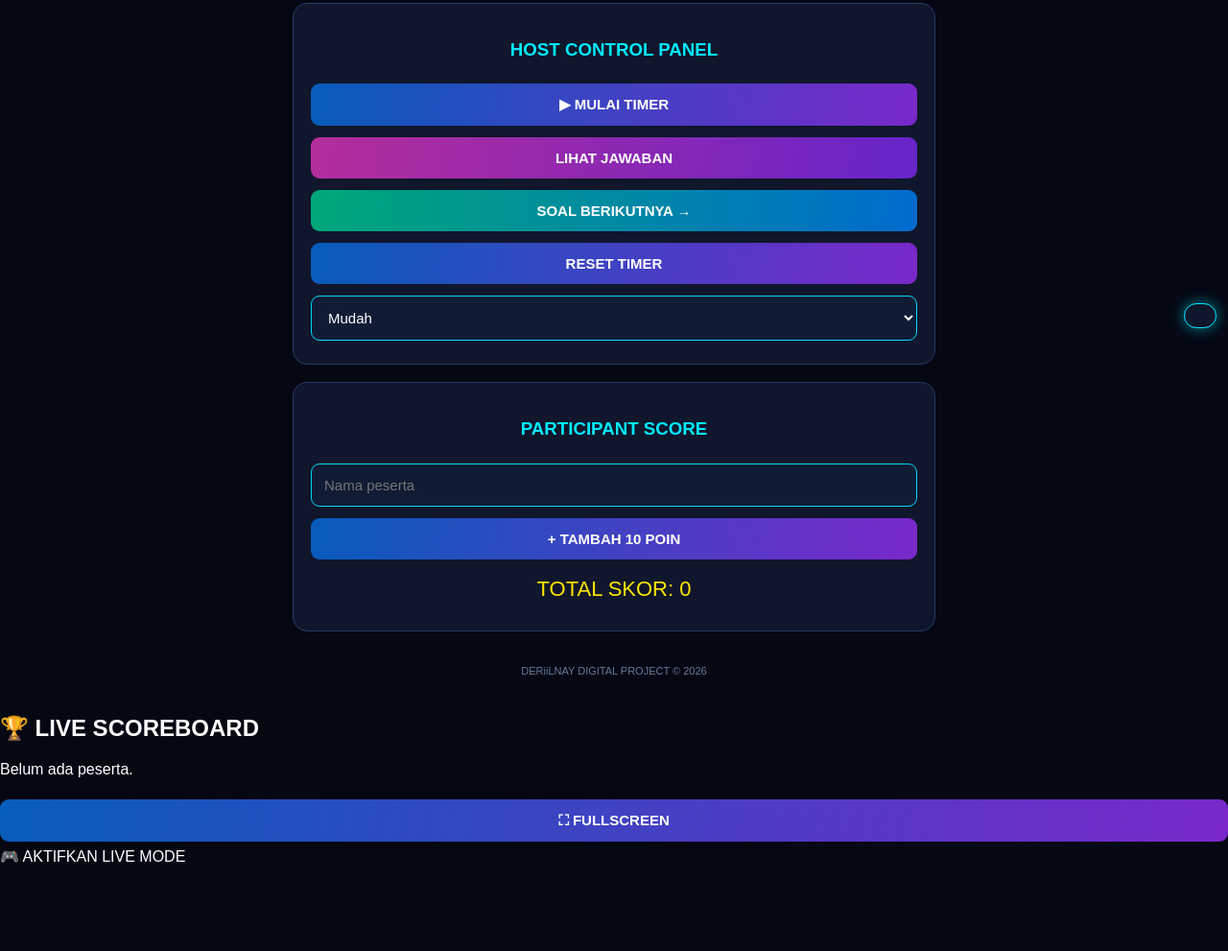
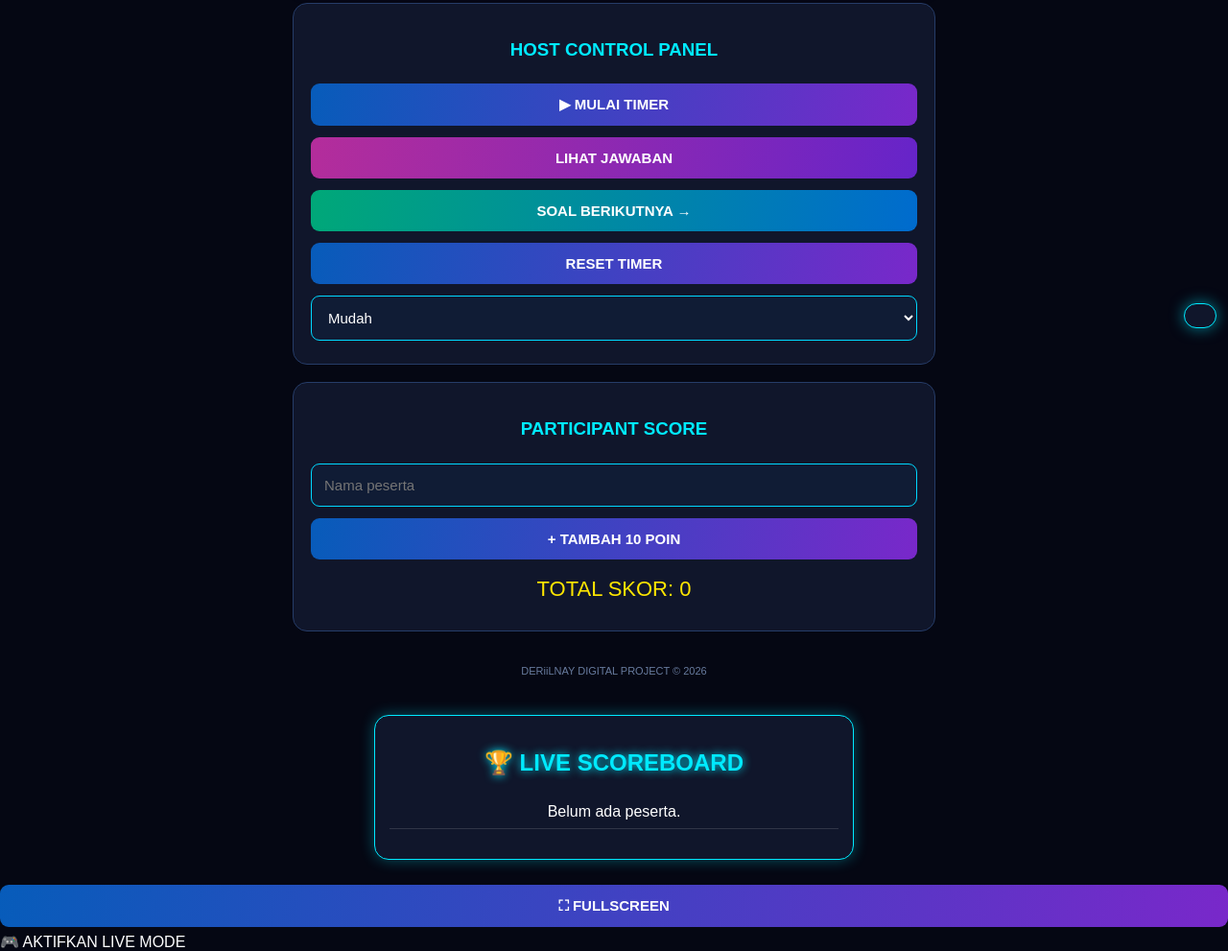
Before and after one commit to Naya1996/deriilnay-math-live, a plain HTML site: page index.html in a window 1280 px wide. Shown: the part 434-1425 px from the top of the page at 96% size. Before the commit the page ends 1336 px from the top, so only its background shows below. Drawn offline with Linux system fonts and the light colour scheme.

Commit message:
Add scoreboard styles to index.html
Added styles for the live scoreboard section.

```diff
--- a/index.html
+++ b/index.html
@@ -165,7 +165,30 @@ body.live-mode .control {
   box-shadow: 0 0 15px #00eaff88;
   font-size: 12px;
 }
+/* LIVE SCOREBOARD */
 
+.scoreboard {
+  background: #10162b;
+  border: 1px solid #00eaff;
+  border-radius: 15px;
+  padding: 15px;
+  margin: 20px auto;
+  width: 90%;
+  max-width: 500px;
+  box-shadow: 0 0 15px #00eaff55;
+  color: white;
+  text-align: center;
+}
+
+.scoreboard h2 {
+  color: #00eaff;
+  text-shadow: 0 0 10px #00eaff;
+}
+
+#rankingList p {
+  padding: 8px;
+  border-bottom: 1px solid #ffffff22;
+}
 </style>
 </head>
 
```
